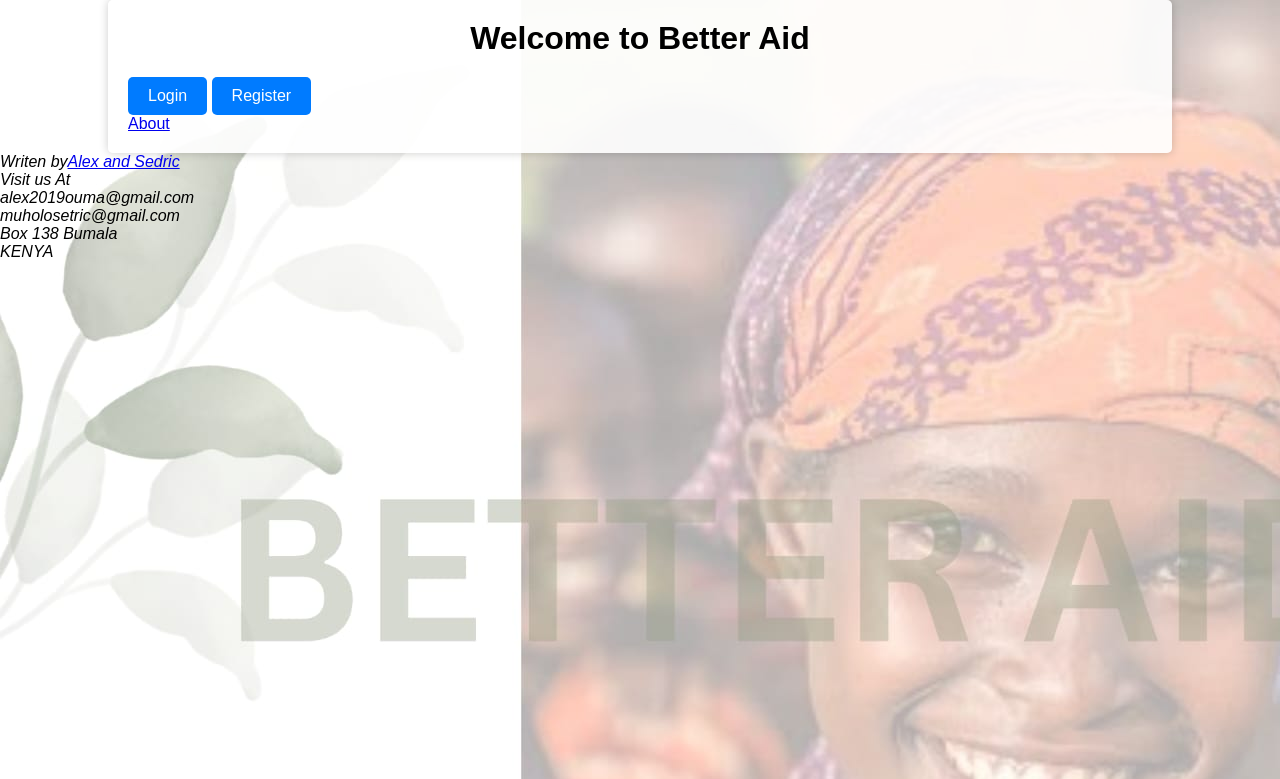
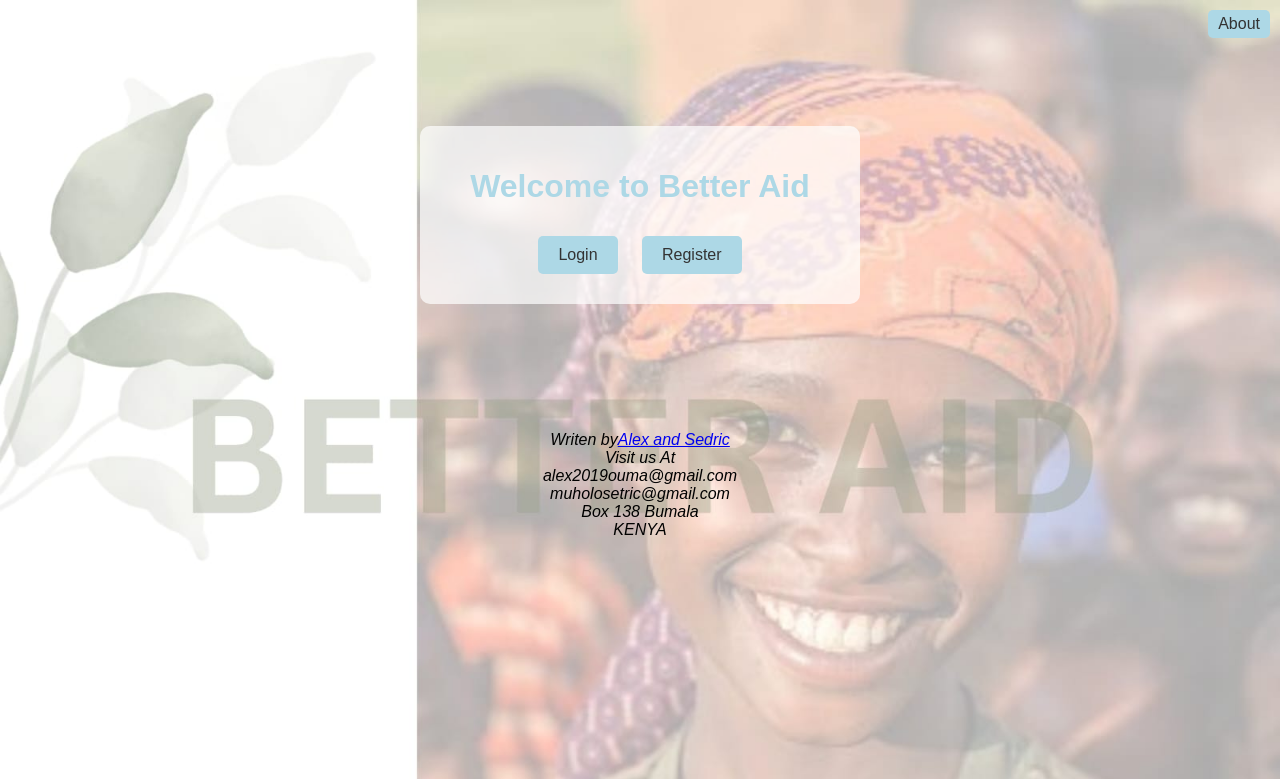
Before and after one commit to Setricmuholo/better_aid, a Flask app: page / in a window 1280 px wide. Shown: the top 779 px of the page. Run offline with Flask 3, Linux system fonts and the light colour scheme.

Commit message:
upadated css

```diff
--- a/static/CSS/main.css
+++ b/static/CSS/main.css
@@ -1,73 +1,64 @@
-/* Reset some default styling */
-body, h1, h2, h3, p, ul, li {
-    margin: 0;
-    padding: 0;
-}
-
 body {
-    font-family: Arial, Helvetica, sans-serif;
+    font-family: Arial, sans-serif;
+    text-align: center;
+    background-size: cover;
+    background-repeat: no-repeat;
 }
 
 .container {
-    width: 80%;
-    margin: 0 auto;
+    background-color: rgba(255, 255, 255, 0.7);
+    border-radius: 10px;
     padding: 20px;
-    background-color: rgba(255, 255, 255, 0.9);
-    border-radius: 5px;
-    box-shadow: 0 0 10px rgba(0, 0, 0, 0.2);
+    margin: 10% auto;
+    max-width: 400px;
+}
+
+.center {
+    text-align: center;
 }
 
 h1 {
-    text-align: center;
-    margin-bottom: 20px;
+    color: lightblue;
 }
 
-/* Styling for buttons */
+.buttons {
+    margin-top: 20px;
+}
+
 .btn {
     display: inline-block;
     padding: 10px 20px;
-    background-color: #007bff;
-    color: #fff;
+    background-color: lightblue;
+    color: #333;
     text-decoration: none;
-    border: none;
-    border-radius: 5px;
-    cursor: pointer;
-}
-
-.btn:hover {
-    background-color: #0056b3;
-}
-
-/* Styling for forms */
-.form-group {
-    margin-bottom: 15px;
-}
-
-label {
-    font-weight: bold;
-}
-
-input[type="text"],
-input[type="password"] {
-    width: 100%;
-    padding: 10px;
-    border: 1px solid #ccc;
+    margin: 10px;
     border-radius: 5px;
 }
 
-/* Styling for the calendar */
-#calendar {
-    margin-top: 20px;
-    background-color: #fff;
-    border: 1px solid #ccc;
+.about-btn {
+    position: absolute;
+    top: 10px;
+    right: 10px;
+    background-color: lightblue;
+    color: #333;
+    text-decoration: none;
+    padding: 5px 10px;
     border-radius: 5px;
 }
 
-/* Styling for the back button */
 .back-btn {
+    display: inline-block;
+    margin-top: 20px;
+    padding: 10px 20px;
+    background-color: lightblue;
+    color: #333;
+    text-decoration: none;
+    border-radius: 5px;
+}
+.address {
     display: block;
-    text-align: center;
-    margin-top: 20px;
+    font-style: italic;
 }
-
-/* Add additional CSS styles as needed for your specific design preferences */
+.form {
+	padding: 30px;
+}
```
